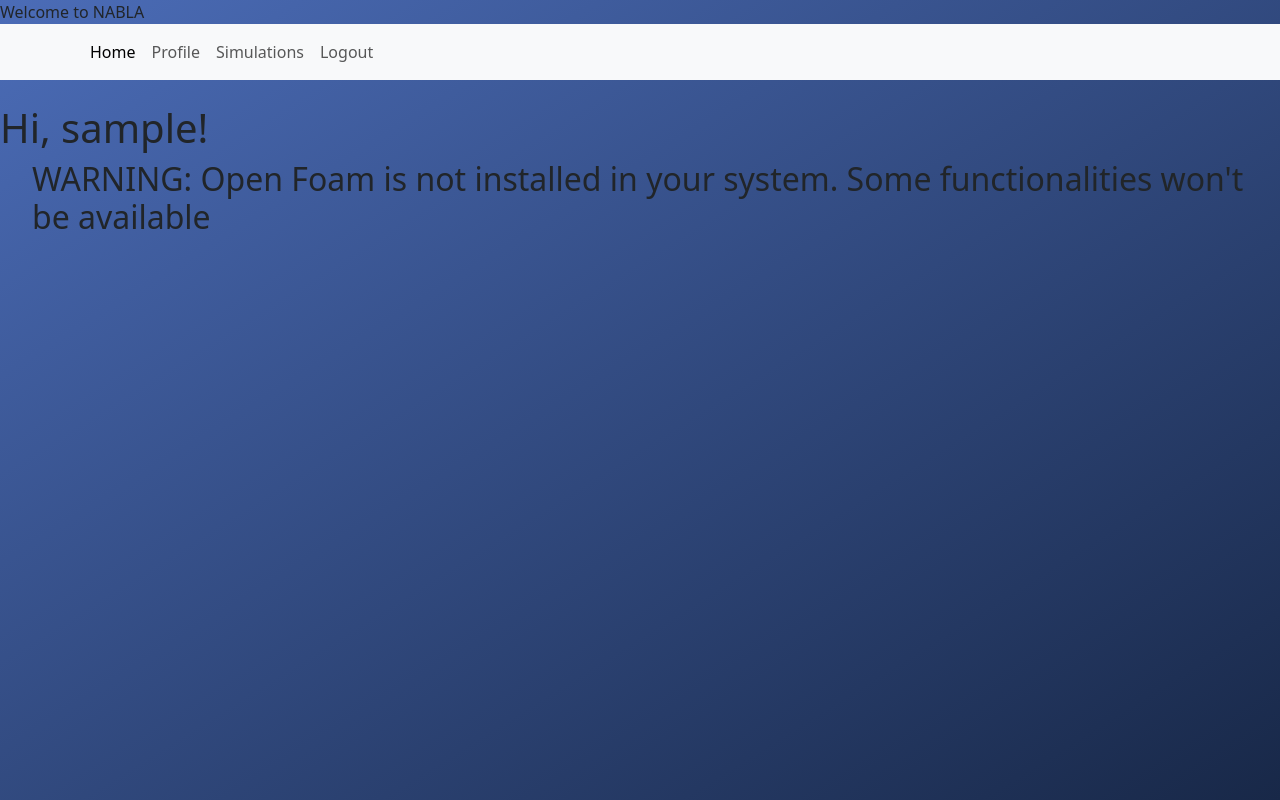
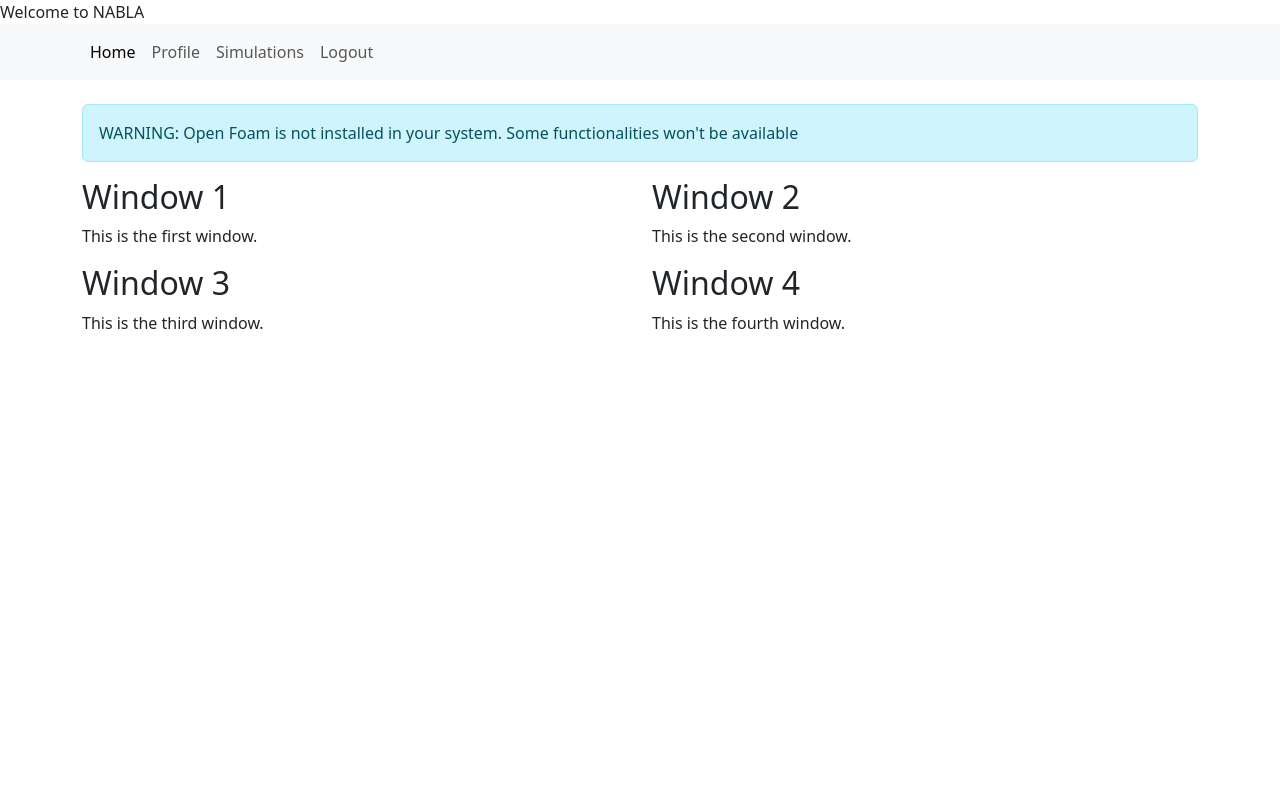
Before and after one commit to jaimebw/nabla, a Flask app: page / in a window 1280 px wide. Run offline with Flask 3, Linux system fonts and the light colour scheme; the visitor is signed in with stand-in values (Sample User, id 1); some libraries are stand-ins or nearby versions.

Commit message:
Upgraded visual apperance of index and user page

```diff
--- a/app/models.py
+++ b/app/models.py
@@ -5,6 +5,12 @@ from flask_login import UserMixin
 
 
 class User(UserMixin,db.Model):
+    """
+    User mode for the db.
+
+    TO-DO:
+        * Add name, lastname and affilations(student, proffesor, professional)
+    """
     id = db.Column(db.Integer,primary_key = True)
     username = db.Column(db.String(64),index = True, unique = True)
     email = db.Column(db.String(120), index = True, unique = True)
--- a/app/static/css/style.css
+++ b/app/static/css/style.css
@@ -1,3 +1,16 @@
-body {
-    background: linear-gradient(to bottom right, #4b6cb7, #182848);
+.row {
+    display: flex;
+    flex-wrap: wrap;
 }
+
+.col-md-6 {
+    flex: 1 0 50%;
+}
+
+.window {
+    border: 1px solid #ccc;
+    padding: 10px;
+    margin: 10px;
+    height: 200px;
+    overflow-y: scroll;
+}
--- a/app/templates/index.html
+++ b/app/templates/index.html
@@ -1,20 +1,28 @@
 {% extends "base.html" %}
 
-  </head>
-{% block content %}
-<head>
-    <title>Flask app</title>
-    <link rel="stylesheet" href="{{ url_for('static', filename='css/style.css') }}">
-</head>
-    <h1>Hi, {{ current_user.username }}!</h1>
-    <h2>
-    {% with messages = get_flashed_messages() %}
-    {% if messages %}
-     <ul class="flashes">
-        {% for message in messages %}
-         <div class="message_flash">{{ message }}</div>
-        {% endfor %}
-    {%endif%}
-    {%endwith%}
-    </h2>
+{% block app_content %}
+    <div class="row">
+        <div class="col-md-6 window">
+            <h2>Window 1</h2>
+            <p>This is the first window.</p>
+        </div>
+        <div class="col-md-6 window">
+            <h2>Window 2</h2>
+            <p>This is the second window.</p>
+        </div>
+    </div>
+    <div class="row">
+        <div class="col-md-6 window">
+            <h2>Window 3</h2>
+            <p>This is the third window.</p>
+        </div>
+        <div class="col-md-6 window">
+            <h2>Window 4</h2>
+            <p>This is the fourth window.</p>
+        </div>
+    </div>
 {% endblock %}
+
+{% block styles %}
+<link rel="stylesheet" href="{{ url_for('static', filename='styles.css') }}">
+{% endblock %}
--- a/app/templates/user.html
+++ b/app/templates/user.html
@@ -9,13 +9,16 @@ Hay que añadir:
 
 <!-- Informacion del user -->
 {% block app_content %}
-    <h1>User: {{ user.username }}</h1>
 <!--
 * TO-DO:
     * Mejorar la presentacion del loggeo
     * Hay que estudiarse como usar bootstrap5 bien
 
 -->
+<div>
+    <h2> Current available dictionarys </h2>
+</div>
+<div>
     <table>
         <table class="table table-striped">
         <thead>
@@ -56,6 +59,7 @@ Hay que añadir:
                {% endfor %}
             </tbody>
         </table>
+</div>
     </body>
 
 {% endblock %}
```
